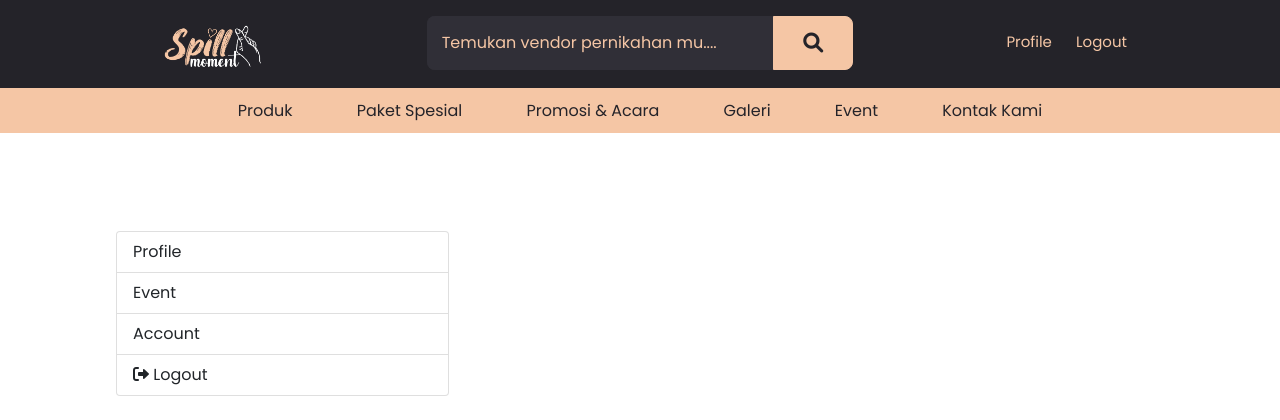
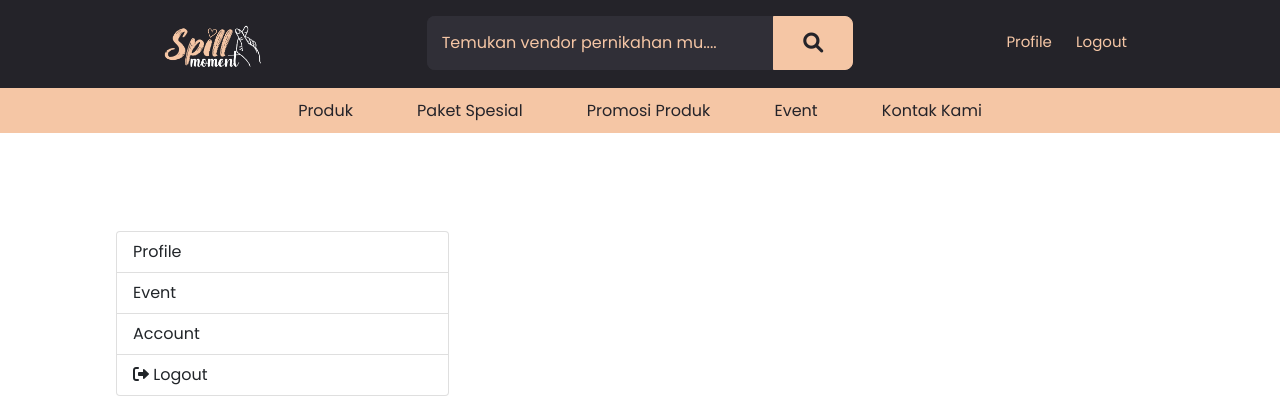
Before and after one commit to Spillmoment/spillmoment-event, a Laravel app: page /dashboard in a window 1280 px wide. Shown: the top 420 px of the page. Run offline with Laravel 9, Linux system fonts and the light colour scheme; a user stored in the database is signed in; data comes from the database, SQL or seed files in the repository.

Commit message:
feat(header): change title link

```diff
--- a/resources/views/components/header.blade.php
+++ b/resources/views/components/header.blade.php
@@ -60,8 +60,7 @@
         <div class="menu-bar">
             <a href="#">Produk</a>
             <a href="#">Paket Spesial</a>
-            <a href="#">Promosi & Acara</a>
-            <a href="#">Galeri</a>
+            <a href="#">Promosi Produk</a>
             <a href="{{ route('event.index') }}">Event</a>
             <a href="#">Kontak Kami</a>
             <div class="menu-auth">
```
